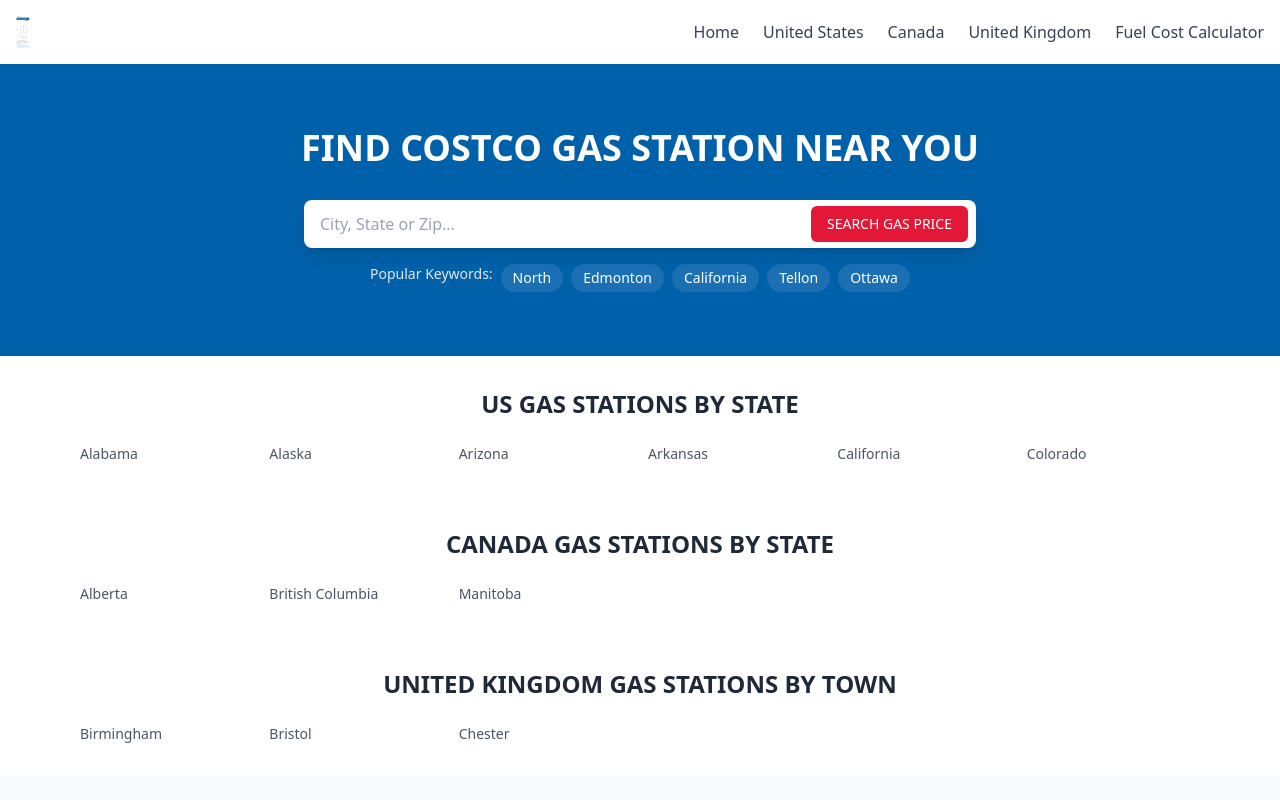
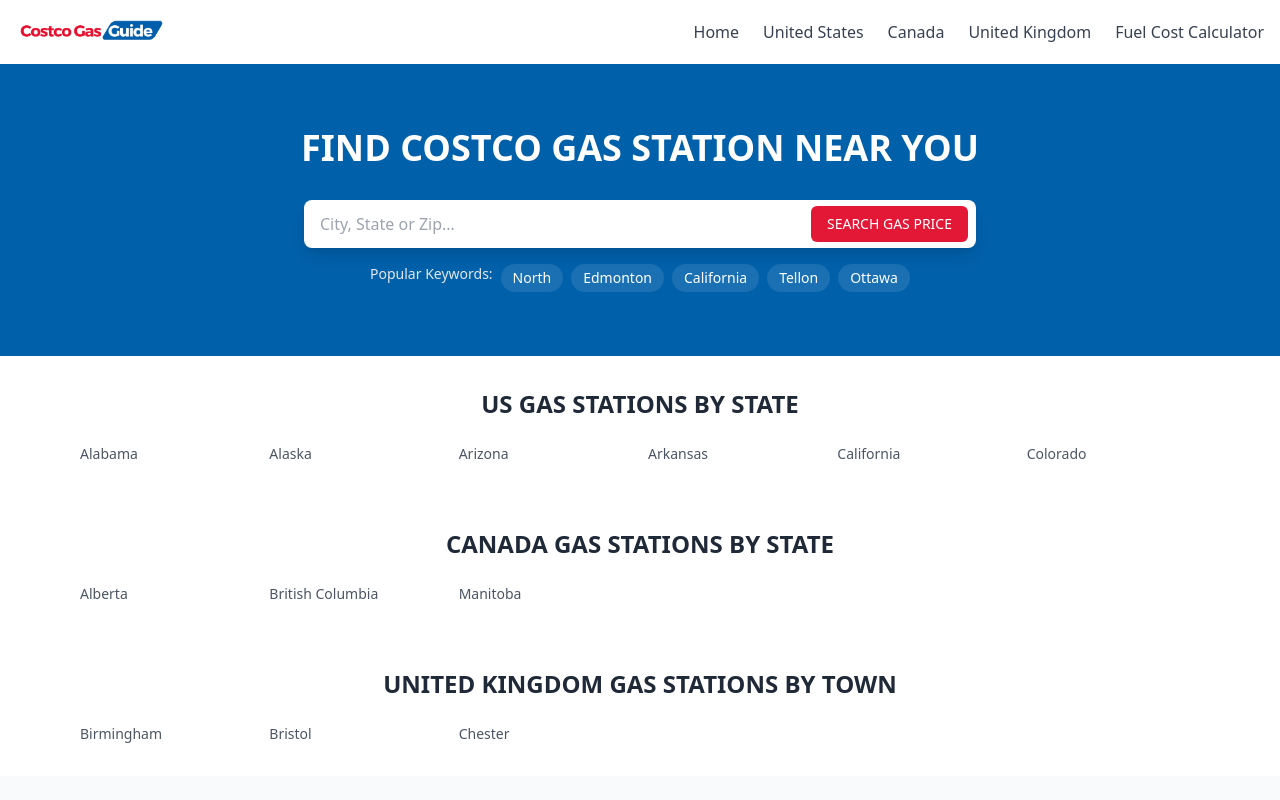
Before and after one commit to rapthar/gas-price-hub, a React (Vite) app: page / in a window 1280 px wide. Shown: the top 800 px of the page. Built offline with nearby package versions, Linux system fonts and the light colour scheme.

Commit message:
Add logo to navbar
The commit adds a logo to the navbar.

```diff
--- a/src/components/Navbar.tsx
+++ b/src/components/Navbar.tsx
@@ -6,7 +6,7 @@ const Navbar = () => {
     <nav className="w-full bg-white shadow-sm">
       <div className="container mx-auto px-4 py-4 flex items-center justify-between">
         <Link to="/" className="flex items-center space-x-2">
-          <img src="/lovable-uploads/bc1eeb02-97ea-4e52-84fe-ad478de7e74e.png" alt="Costco Gas Guide" className="h-8" />
+          <img src="/lovable-uploads/6c3538b9-6781-4bf2-8a00-8f113382a588.png" alt="Costco Gas Guide" className="h-8" />
         </Link>
         <div className="hidden md:flex items-center space-x-6">
           <Link to="/" className="text-gray-700 hover:text-costco-blue transition-colors">
```
Also changed, not shown: public/lovable-uploads/6c3538b9-6781-4bf2-8a00-8f113382a588.png (added).
